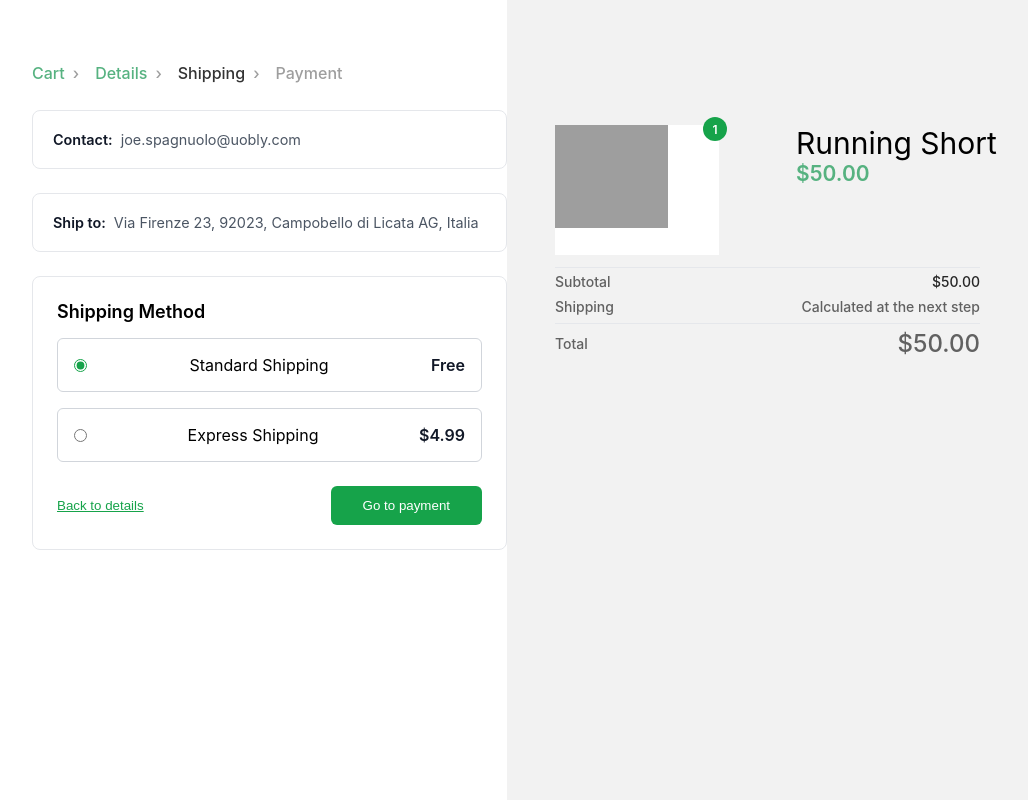
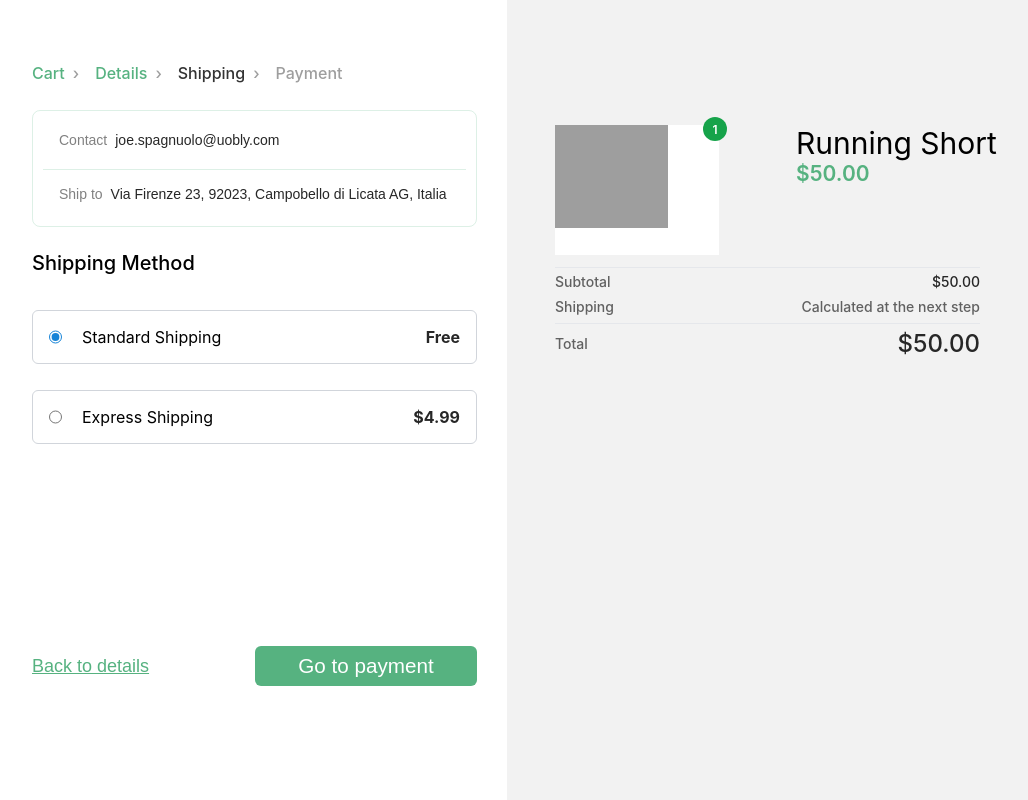
Before and after one commit to Mosacd/E-commerce, a React (Create React App) app: page /checkout in a window 1280 px wide. Both pictures are taken after a click on the button "Go to shipping". Shown: the whole page, without its empty margins (133-1161 px from the left). Built offline with nearby package versions, Linux system fonts and the light colour scheme; grey boxes are pictures that could not be loaded.

Commit message:
Some more page visuals improvements

```diff
--- a/src/components/CheckoutPage/CartSummary/CartSummary.jsx
+++ b/src/components/CheckoutPage/CartSummary/CartSummary.jsx
@@ -31,7 +31,7 @@ const CartSummary = ({ currentStep }) => {
         </div>
         <div className={styles.total}>
         <span>Total</span>
-        <span style={{ fontSize: '24px', fontWeight: "500" }}>$50.00</span>
+        <span style={{ fontSize: '24px', fontWeight: "500", color:"#272727" }}>$50.00</span>
       </div>
       </div>
 
--- a/src/components/CheckoutPage/CheckoutPayment/PaymentMethod.jsx
+++ b/src/components/CheckoutPage/CheckoutPayment/PaymentMethod.jsx
@@ -1,44 +1,50 @@
-import { useState } from "react";
 import styles from './PaymentMethod.module.css';
 
 const PaymentMethod = ({ onBack, onNext }) => {
-  const [selected, setSelected] = useState("credit");
-
   return (
     <div className={styles.container}>
-      {/* Contact Info */}
+      <div className={styles.contain}>
         <div className={styles.infoBox}>
           <span className={styles.label}>Contact:</span>
           <span className={styles.value}>joe.spagnuolo@uobly.com</span>
         </div>
-
-      {/* Ship to */}
-      <div className={styles.infoBox}>
+        <div className={styles.infoBox} style={{ borderTop: "1px solid #56B28033" }}>
           <span className={styles.label}>Ship to:</span>
           <span className={styles.value}>Via Firenze 23, Campobello di Licata AG</span>
         </div>
-
-      {/* Method */}
-      <div className={styles.infoBox}>
+        <div className={styles.infoBox} style={{ borderTop: "1px solid #56B28033" }}>
           <span className={styles.label}>Shipping Method:</span>
           <span className={styles.value}>Standard Shipping – Free</span>
         </div>
+      </div>
 
-      {/* Payment Form */}
       <div className={styles.formBox}>
         <h2 className={styles.heading}>Payment method</h2>
 
+        <div className={styles.cardSection}>
+          <div className={styles.cardHeader}>
+            <div className={styles.cardIcon}></div>
+            <span className={styles.cardText}>Credit Card</span>
+          </div>
+
           <div className={styles.cardForm}>
+            <div className={styles.iconInput}>
               <input type="text" placeholder="Card Number" className={styles.input} />
+              <span className={styles.iconLock}>🔒</span>
+            </div>
+
             <input type="text" placeholder="Holder Name" className={styles.input} />
 
             <div className={styles.row2}>
               <input type="text" placeholder="Expiration (MM/YY)" className={styles.input} />
+              <div className={styles.iconInput}>
                 <input type="text" placeholder="CVV" className={styles.input} />
+                <span className={styles.iconInfo}>ℹ️</span>
+              </div>
+            </div>
           </div>
         </div>
 
-        {/* Navigation */}
         <div className={styles.navRow}>
           <button onClick={onBack} className={styles.backButton}>Back to shipping</button>
           <button onClick={onNext} className={styles.nextButton}>Pay now</button>
--- a/src/components/CheckoutPage/CheckoutShipping/ShippingMethod.jsx
+++ b/src/components/CheckoutPage/CheckoutShipping/ShippingMethod.jsx
@@ -6,23 +6,23 @@ const ShippingMethod = ({ onBack, onNext }) => {
 
   return (
     <div className={styles.container}>
-      {/* Contact Info */}
+      <div className={styles.contain}>
         <div className={styles.infoBox}>
-        <span className={styles.label}>Contact:</span>
+          <span className={styles.label}>Contact</span>
           <span className={styles.value}>joe.spagnuolo@uobly.com</span>
         </div>
 
-      {/* Address Info */}
-      <div className={styles.infoBox}>
-        <span className={styles.label}>Ship to:</span>
+        <div className={styles.infoBox} style={{borderTop:"1px solid #56B28033"}}>
+          <span className={styles.label}>Ship to</span>
           <span className={styles.value}>Via Firenze 23, 92023, Campobello di Licata AG, Italia</span>
         </div>
+      </div>
 
-      {/* Shipping Options */}
       <div className={styles.methodBox}>
         <h2 className={styles.heading}>Shipping Method</h2>
 
         <label className={styles.option}>
+          <div style={{gap:"20px", display:"flex"}}>
             <input
             type="radio"
             name="shipping"
@@ -31,10 +31,12 @@ const ShippingMethod = ({ onBack, onNext }) => {
             onChange={(e) => setSelected(e.target.value)}
           />
           <span>Standard Shipping</span>
+          </div>
           <span className={styles.price}>Free</span>
         </label>
 
         <label className={styles.option}>
+          <div style={{gap:"20px", display:"flex"}}>
             <input
             type="radio"
             name="shipping"
@@ -43,10 +45,10 @@ const ShippingMethod = ({ onBack, onNext }) => {
             onChange={(e) => setSelected(e.target.value)}
           />
           <span>Express Shipping</span>
+          </div>
           <span className={styles.price}>$4.99</span>
         </label>
 
-        {/* Navigation */}
         <div className={styles.navRow}>
           <button onClick={onBack} className={styles.backButton}>
             Back to details
--- a/src/components/CheckoutPage/CheckoutShipping/ShippingMethod.module.css
+++ b/src/components/CheckoutPage/CheckoutShipping/ShippingMethod.module.css
@@ -3,34 +3,47 @@
   flex-direction: column;
   gap: 1.5rem;
 }
-
+.contain{
+  width: 445px;
+  height: 117px;
+  border: 1px solid #56B28033;
+  border-radius: 0.5rem;
+}
 .infoBox {
-  background: #fff;
-  padding: 1.25rem;
-  border: 1px solid #e5e7eb;
-  border-radius: 0.5rem;
-  font-size: 0.9rem;
+  padding: 1rem;
+  margin-top: 5px;
+  margin-left: 10px;
+  margin-right: 10px;
   color: #4b5563;
   display: flex;
   gap: 0.5rem;
 }
 
 .label {
-  font-weight: 600;
-  color: #111827;
+  font-weight: 400;
+  color: #818181;
+  font-size: 14px;
+  font-family: Arial, Helvetica, sans-serif;
 }
-
+.value{
+  color: #272727;
+  font-weight: 400;
+  font-size: 14px;
+  font-family: Arial, Helvetica, sans-serif;
+}
 .methodBox {
   background: #fff;
-  padding: 1.5rem;
-  border: 1px solid #e5e7eb;
+  width: 445px;
   border-radius: 0.5rem;
+  gap: 10px;
+  display: flex;
+  flex-direction: column;
 }
 
 .heading {
-  font-size: 1.125rem;
-  font-weight: 600;
-  margin-bottom: 1rem;
+  font-size: 20px;
+  font-weight: 500;
+  margin-bottom: 25px;
 }
 
 .option {
@@ -42,39 +55,51 @@
   padding: 1rem;
   margin-bottom: 1rem;
   cursor: pointer;
-  gap: 1rem;
 }
 
 .option input {
-  accent-color: #16a34a;
+  accent-color: #1583D7;
 }
 
 .price {
-  font-weight: 600;
-  color: #111827;
+  font-weight: 700;
+  color: #272727;
 }
 
 .navRow {
   display: flex;
   justify-content: space-between;
-  margin-top: 1.5rem;
+  margin-top: 176px;
 }
 
 .backButton {
   background: none;
+  color: #56B280;
+  font-weight: 400;
+  font-size: 18px;
+  cursor: pointer;
+  outline: none;
   border: none;
-  color: #16a34a;
   text-decoration: underline;
-  font-weight: 500;
-  cursor: pointer;
 }
 
 .nextButton {
-  background-color: #16a34a;
+  background-color: #56B280;
   color: white;
   border: none;
   padding: 0.75rem 2rem;
   border-radius: 0.375rem;
   font-weight: 500;
+  font-size: 20.65px;
+  display: flex;
+  align-items: center;
+  justify-content: center;
   cursor: pointer;
+  transition: background-color 0.2s;
+  height: 40px;
+  width: 222px;
 }
+
+.nextButton:hover {
+  background-color: #15803d;
+}
--- a/src/components/CheckoutPage/Confirmation/PaymentConfirmation.jsx
+++ b/src/components/CheckoutPage/Confirmation/PaymentConfirmation.jsx
@@ -1,12 +1,13 @@
 import ShippingLayout from "../LayoutCheckout/LayoutCheckout";
 import styles from "./PaymentConfirmation.module.css";
+import { ReactComponent as CheckIcon } from '../../../assets/CheckCircle.svg';
 
 const PaymentConfirmation = () => {
   return (
     <ShippingLayout currentStep="confirmation">
       <div className={styles.confirmationBox}>
         <div className={styles.iconCircle}>
-          <span className={styles.checkmark}>✓</span>
+          <CheckIcon className={styles.checkmark} />
         </div>
 
         <h2 className={styles.title}>Payment Confirmed</h2>
--- a/src/components/CheckoutPage/Details/ContactForm.jsx
+++ b/src/components/CheckoutPage/Details/ContactForm.jsx
@@ -8,6 +8,7 @@ const ContactForm = () => {
         type="text"
         placeholder="Email or mobile phone number"
         className={styles.input}
+        style={{borderColor:"#56B2s80"}}
       />
     </div>
   );
--- a/src/components/CheckoutPage/Details/Details.module.css
+++ b/src/components/CheckoutPage/Details/Details.module.css
@@ -35,7 +35,7 @@
   border: 1px solid #d1d5db;
   background-color: white;
   height: 40px;
-  padding: 0 5px;
+  padding: 0 9px;
 }
 
 .label {
```
Also changed, not shown: src/components/CheckoutPage/CheckoutPayment/PaymentMethod.module.css (+93 -17 lines), src/assets/CheckCircle.svg (added). Lines whose indentation alone changed are shown as unchanged.
